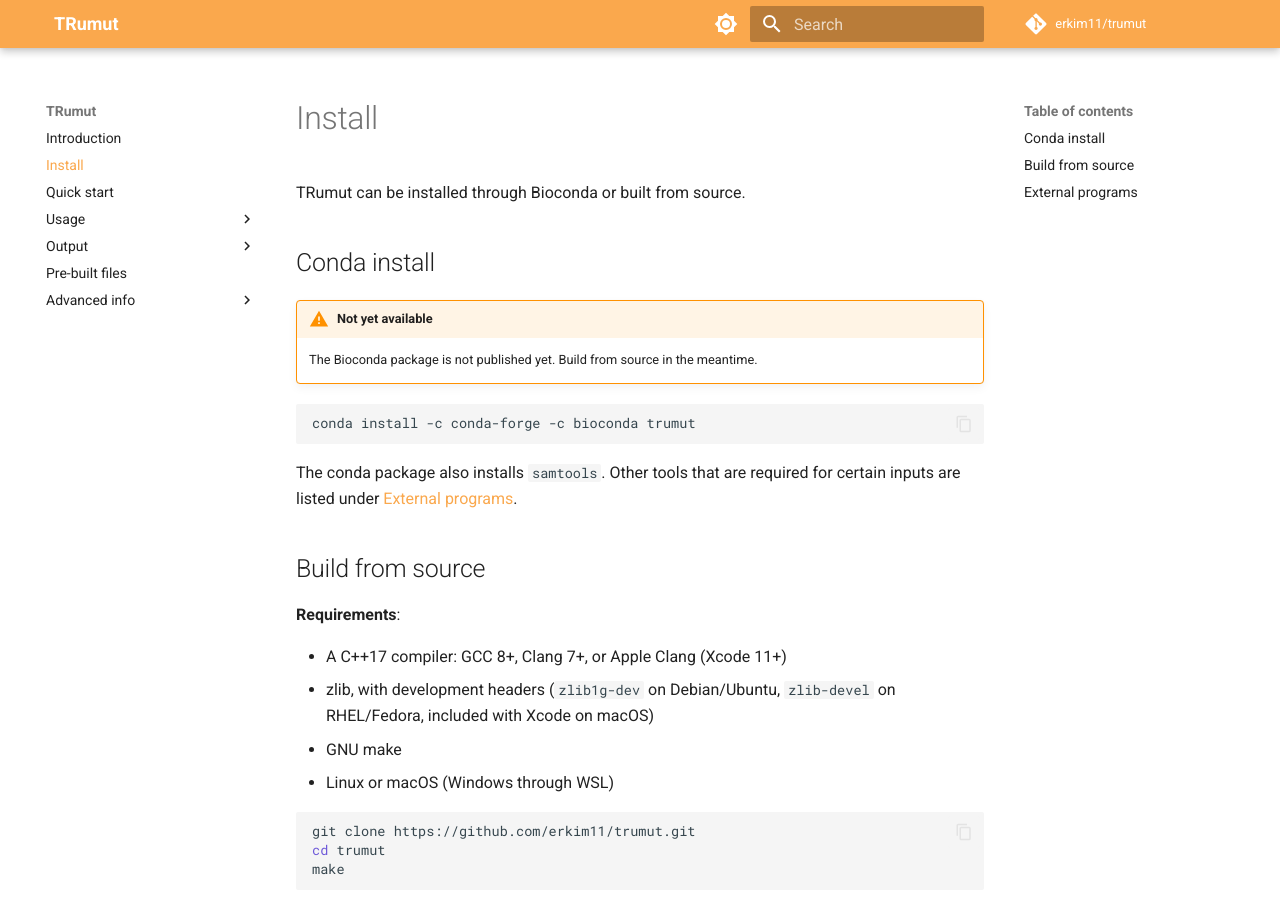
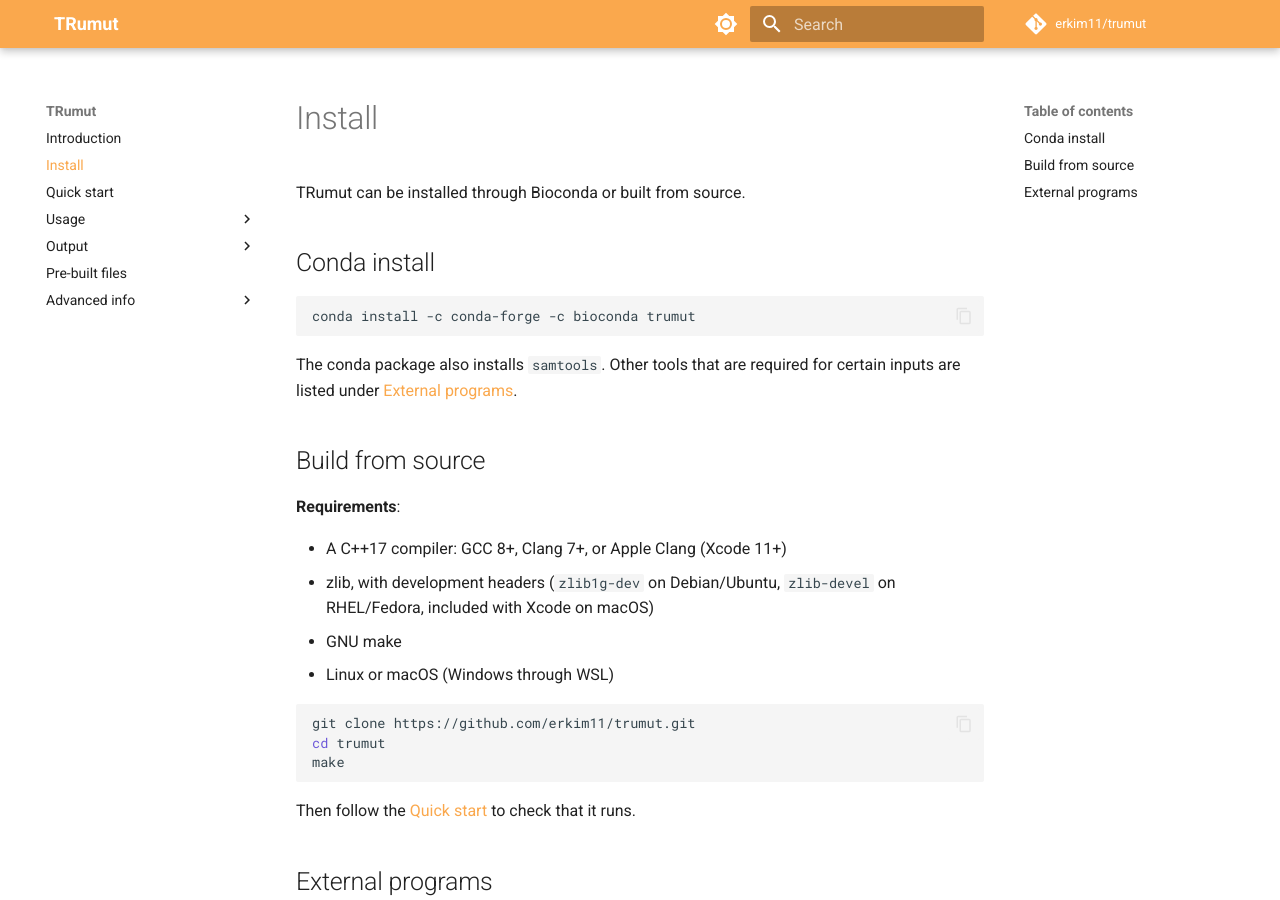
Before and after one commit to erkim11/TRumut, an MkDocs documentation site: the page built from docs/install.md, in a window 1280 px wide and 900 px high. Built offline with MkDocs 1.6.1 and Material for MkDocs 9.7.7, drawn with Linux system fonts in a browser that asks for light colours; comment, search, counter and statistics services are not loaded.

Commit message:
remove warning message

````diff
--- a/docs/install.md
+++ b/docs/install.md
@@ -3,10 +3,6 @@
 TRumut can be installed through Bioconda or built from source.
 
 ## Conda install
-
-<!-- TODO: remove this admonition once the bioconda recipe is merged -->
-!!! warning "Not yet available"
-    The Bioconda package is not published yet. Build from source in the meantime.
 
 ```sh
 conda install -c conda-forge -c bioconda trumut
````
